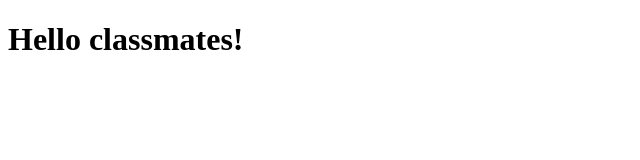
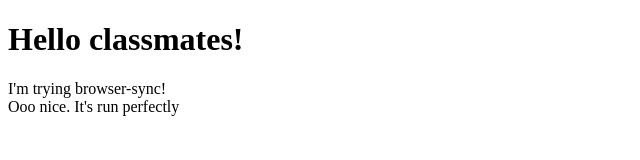
Before and after one commit to halil1859/cetest, a plain HTML site: page site/index.html in a window 1280 px wide. Shown: the whole page, without its empty margins (0-640 px from the left). Drawn offline with Linux system fonts and the light colour scheme.

Commit message:
my module2 assigment

```diff
--- a/site/index.html
+++ b/site/index.html
@@ -5,5 +5,7 @@
 </head>
 <body>
 <h1>Hello classmates!</h1>
+<p> I'm trying browser-sync! <br> Ooo nice. It's run perfectly</p>
+
 </body>
 </html>
```
